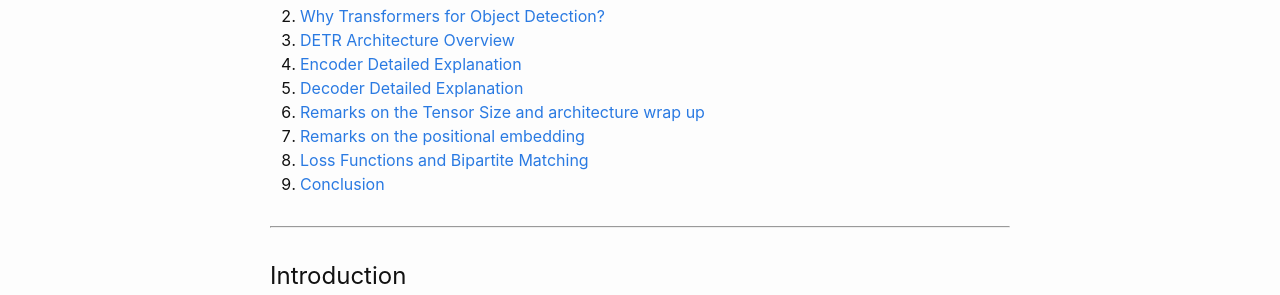
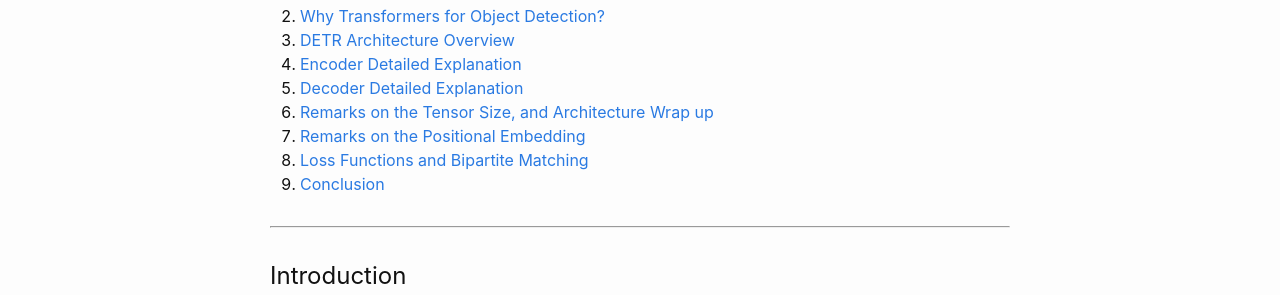
Before and after one commit to panaali/mseyfi.github.io, a Jekyll site: the page built from posts/DETR.md, in a window 1280 px wide and 900 px high. Shown: the part 310-605 px from the top of the window. Built offline with Jekyll 4.4.1, drawn with Linux system fonts in a browser that asks for light colours; our own code applies the rules of GitHub Pages for plain Markdown files; some of the changed text lies outside the part shown.

Commit message:
Update DETR.md

```diff
--- a/posts/DETR.md
+++ b/posts/DETR.md
@@ -9,8 +9,8 @@
 3. [DETR Architecture Overview](#detr-architecture-overview)
 4. [Encoder Detailed Explanation](#encoder-detailed-explanation)
 5. [Decoder Detailed Explanation](#decoder-detailed-explanation)
-6. [Remarks on the Tensor Size and architecture wrap up](Remarks-on-the-Tensor-Size-and-architecture-wrap-up)
-7. [Remarks on the positional embedding](remarks-on-the-positional-embedding)
+6. [Remarks on the Tensor Size, and Architecture Wrap up](#remarks-on-the-tensor-size-and-architecture-wrap-up)
+7. [Remarks on the Positional Embedding](#remarks-on-the-positional-embedding)
 8. [Loss Functions and Bipartite Matching](#loss-functions-and-bipartite-matching)
 9. [Conclusion](#conclusion)
 
@@ -494,7 +494,7 @@ In the `forward` call of `TransformerDecoderLayer`:
 
 ---
 
-## Remarks on the Tensor Size and architecture wrap up:
+## Remarks on the Tensor Size, and Architecture Wrap Up:
 
 - The cross-attention in the DETR decoder is computed between a set of **N_query**(here **N_query = M**) queries and **N_enc** (here **N_enc = N**) encoder output tokens. Therefore, the cross-attention weight matrix has dimensions **(N_query × N_enc)**.
 - The encoder outputs a sequence of shape **(N_enc, D)**, where **N_enc** is typically the flattened spatial dimension of the image features and **D** is the model dimension.
@@ -574,7 +574,7 @@ In the `forward` call of `TransformerDecoderLayer`:
 
 This is the general scheme for the DETR architecture’s cross-attention dimensions.
 
-## Remarks on the positional embedding
+##  Remarks on the Positional Embedding
 Positional embeddings are re-applied to the keys during the decoder’s cross-attention to ensure that positional information is explicitly available when computing attention weights. Only the keys (and queries) get positional embeddings because the attention mechanism relies on the Q–K interaction to determine “where” to attend. Adding positional information to the values is not necessary for establishing spatial correspondence, and could distort the content features.
 
 **Detailed Explanation:**
```
